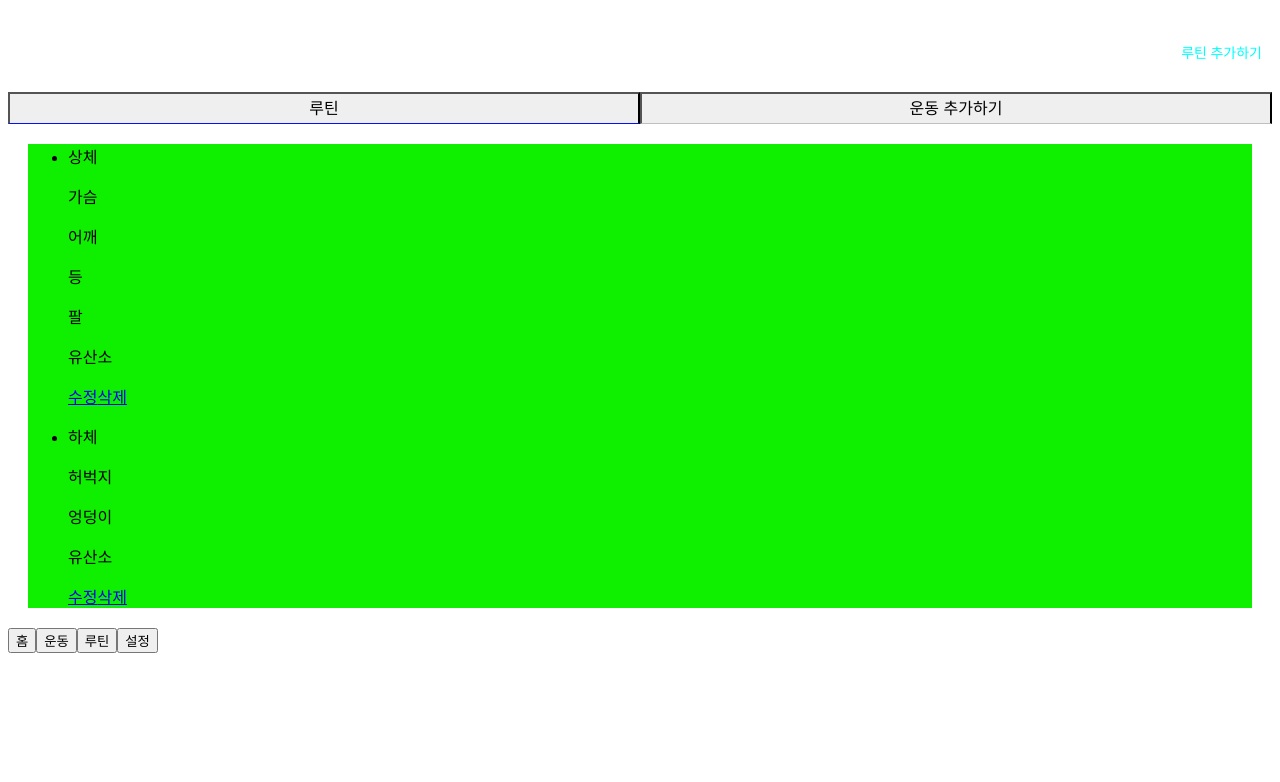
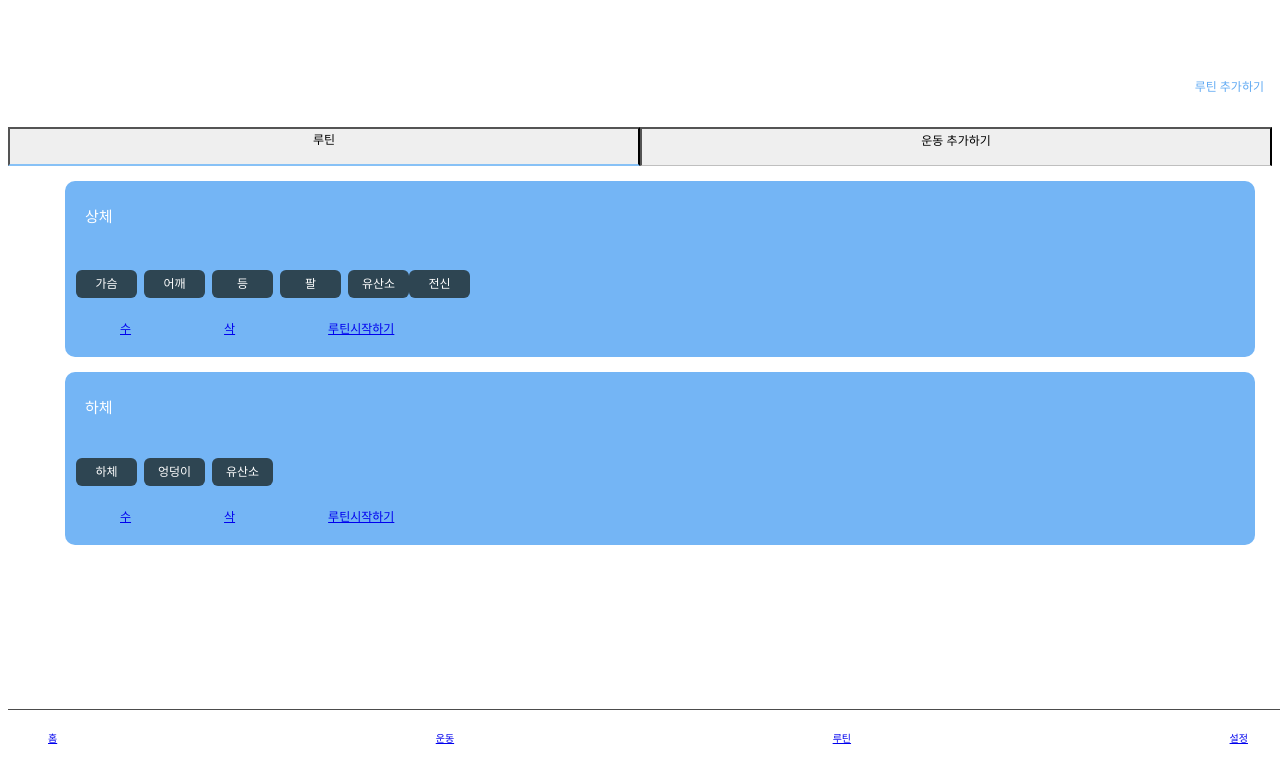
Before and after one commit to wonbincho/health-record, a React app: page /routine in a window 1280 px wide. Shown: the top 782 px of the page. Built offline with nearby package versions, Linux system fonts and the light colour scheme.

Commit message:
루틴 마크업

```diff
--- /dev/null
+++ b/src/components/Footer.scss
@@ -0,0 +1,19 @@
+.footer {
+    width: 100%;
+    height: 50px;
+    position: fixed;
+    border-top: 1px rgba(0, 0, 0, 0.7) solid;
+    bottom: 40px;
+
+    .menu {
+        padding: 10px 40px 0;
+        font-size: 12px;
+        display: flex;
+        justify-content: space-between;
+
+        .text {
+            padding-top: 10px;
+            font-size: 10px;
+        }
+    }
+}
--- /dev/null
+++ b/src/components/Footer.tsx
@@ -0,0 +1,22 @@
+import React from 'react';
+import classNames from 'classnames/bind';
+import styles from './Footer.scss';
+
+const cx = classNames.bind(styles);
+
+interface IOwnProps { };
+
+const Footer: React.FC<IOwnProps> = ({ }) => {
+  return (
+    <div className={cx('footer')}>
+      <div className={cx('menu')}>
+        <a href="#" className={cx('text')}>홈</a>
+        <a href="#" className={cx('text')}>운동</a>
+        <a href="#" className={cx('text')}>루틴</a>
+        <a href="#" className={cx('text')}>설정</a>
+      </div>
+    </div>
+  );
+};
+
+export default Footer;
--- a/src/pages/Home.tsx
+++ b/src/pages/Home.tsx
@@ -1,6 +1,7 @@
 import React from 'react';
 import classNames from 'classnames/bind';
 import styles from './Home.scss';
+import Footer from '@src/components/footer';
 
 const cx = classNames.bind(styles);
 
@@ -38,12 +39,7 @@ const Home: React.FC<IOwnProps> = ({ }) => {
           </li>
         </ul>
       </div>
-      <div className={cx('footer')}>
-        <button>홈</button>
-        <button>운동</button>
-        <button>루틴</button>
-        <button>설정</button>
-      </div>
+      <Footer />
     </div>
   );
 };
--- a/src/pages/Routine.scss
+++ b/src/pages/Routine.scss
@@ -1,34 +1,89 @@
 .page_wrap {
-    padding-top: 20px;
+  padding-top: 57px;
 }
 
 .add_routine {
   text-align: right;
-    padding-right: 10px;
-    color: aqua;
-    font-size: 14px;
+  padding-right: 8px;
+  color: rgb(97, 170, 243);
+  font-size: 12px;
 }
 
 .menu_wrap {
-    margin-top: 30px;
+  margin-top: 32px;
   display: flex;
   justify-content: space-between;
 
   .menu {
     width: 50%;
-        padding-bottom: 4px;
+    padding-bottom: 17px;
     border-bottom: 1px rgba(0, 0, 0, 0.2) solid;
-        font-size: 16px;
+    font-size: 12px;
 
     &[aria-selected=true] {
-            border-bottom: 1px #000fff solid;
+      border-bottom: 2px rgb(135, 193, 246) solid;
     }
   }
 }
 
 .list_set {
-    margin: 20px;
-    background-color: #0ff000;
+  margin-top: 13px;
 
-    .title {}
+  .list {
+    margin: 0 17px;
+    border-radius: 10px;
+    background-color: rgb(116, 181, 245);
+    color: #fff;
+
+    &+.list {
+      margin-top: 8px;
     }
+  }
+
+  .title {
+    padding: 24px 0 0 20px;
+    font-size: 15px;
+  }
+
+  .routine_set {
+    padding: 26px 0 0 11px;
+    font-size: 14px;
+
+    .item {
+      display: inline-block;
+      overflow: hidden;
+      width: 61px;
+      height: 28px;
+      border-radius: 6px;
+      background-color: rgb(46, 69, 82);
+      text-align: center;
+      line-height: 28px;
+      font-size: 12px;
+
+      &+.item {
+        margin-left: 7px;
+      }
+    }
+
+    .item:nth-child(6) {
+      margin-left: 0;
+    }
+
+    .item:nth-child(n+6) {
+      margin-top: 3px;
+    }
+  }
+
+  .update {
+    margin: 17px 0 0 55px;
+    padding-bottom: 20px;
+
+    .text {
+      font-size: 12px;
+
+      &+.text {
+        margin-left: 93px;
+      }
+    }
+  }
+}
--- a/src/pages/Routine.tsx
+++ b/src/pages/Routine.tsx
@@ -1,6 +1,7 @@
 import React from 'react';
 import classNames from 'classnames/bind';
 import styles from './Routine.scss';
+import Footer from '@src/components/footer';
 
 const cx = classNames.bind(styles);
 
@@ -19,37 +20,35 @@ const Routine: React.FC<IOwnProps> = ({ }) => {
           <li className={cx('list')}>
             <p className={cx('title')}>상체</p>
             <div className={cx('routine_set')}>
-              <p className={cx('item')}>가슴</p>
-              <p className={cx('item')}>어깨</p>
-              <p className={cx('item')}>등</p>
-              <p className={cx('item')}>팔</p>
-              <p className={cx('item')}>유산소</p>
+              <span className={cx('item')}>가슴</span>
+              <span className={cx('item')}>어깨</span>
+              <span className={cx('item')}>등</span>
+              <span className={cx('item')}>팔</span>
+              <span className={cx('item')}>유산소</span>
+              <span className={cx('item')}>전신</span>
             </div>
             <div className={cx('update')}>
-              <a href="#" className={cx('edit')}>수정</a>
-              <a href="#" className={cx('delete')}>삭제</a>
+              <a href="#" className={cx('text')}>수</a>
+              <a href="#" className={cx('text')}>삭</a>
+              <a href="#" className={cx('text')}>루틴시작하기</a>
             </div>
           </li>
           <li className={cx('list')}>
             <p className={cx('title')}>하체</p>
             <div className={cx('routine_set')}>
-              <p className={cx('item')}>허벅지</p>
-              <p className={cx('item')}>엉덩이</p>
-              <p className={cx('item')}>유산소</p>
+              <span className={cx('item')}>하체</span>
+              <span className={cx('item')}>엉덩이</span>
+              <span className={cx('item')}>유산소</span>
             </div>
             <div className={cx('update')}>
-              <a href="#" className={cx('edit')}>수정</a>
-              <a href="#" className={cx('delete')}>삭제</a>
+              <a href="#" className={cx('text')}>수</a>
+              <a href="#" className={cx('text')}>삭</a>
+              <a href="#" className={cx('text')}>루틴시작하기</a>
             </div>
           </li>
         </ul>
       </div>
-      <div className={cx('footer')}>
-        <button>홈</button>
-        <button>운동</button>
-        <button>루틴</button>
-        <button>설정</button>
-      </div>
+      <Footer />
     </div>
   );
 };
```
Lines whose indentation alone changed are shown as unchanged.
